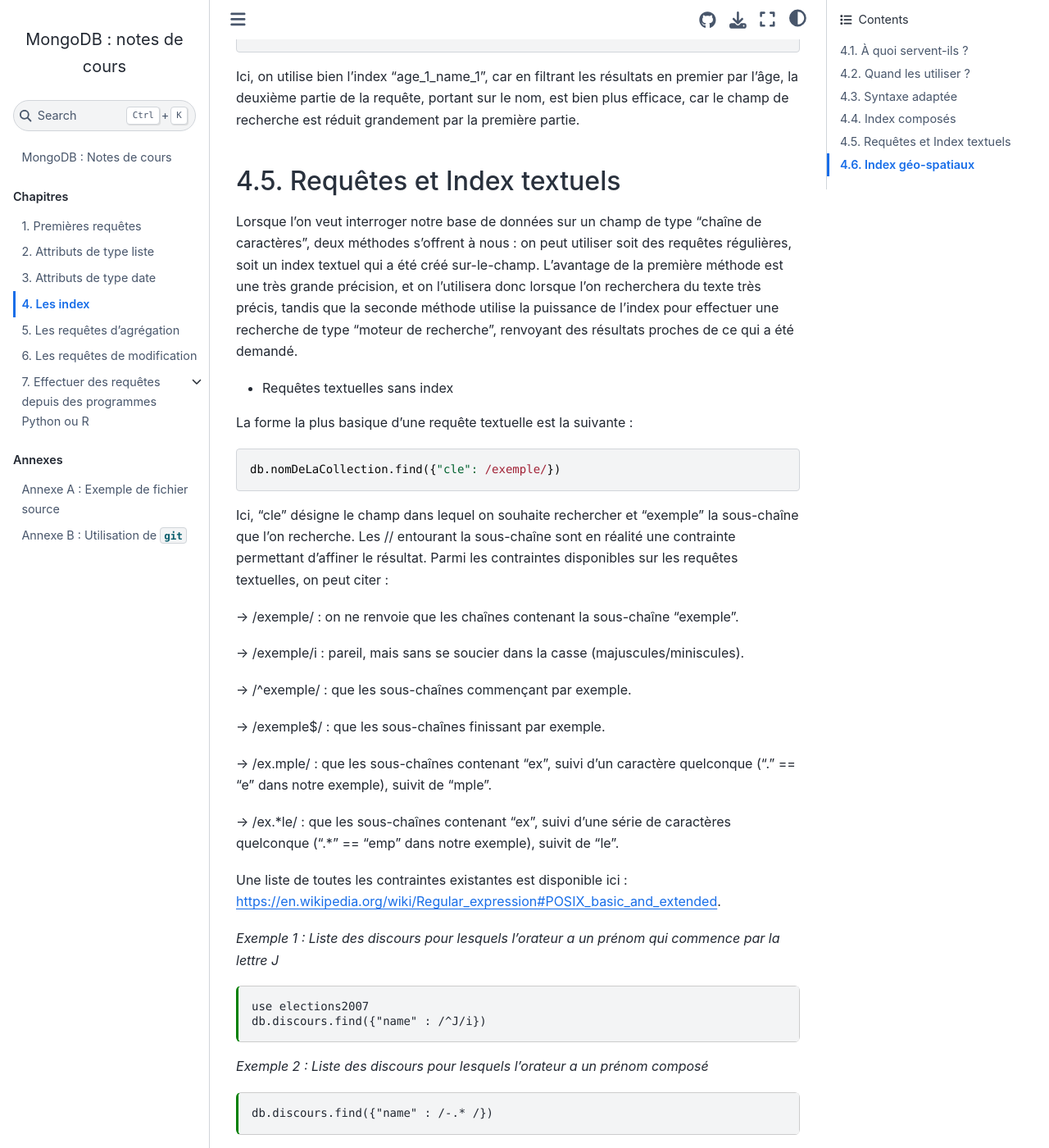
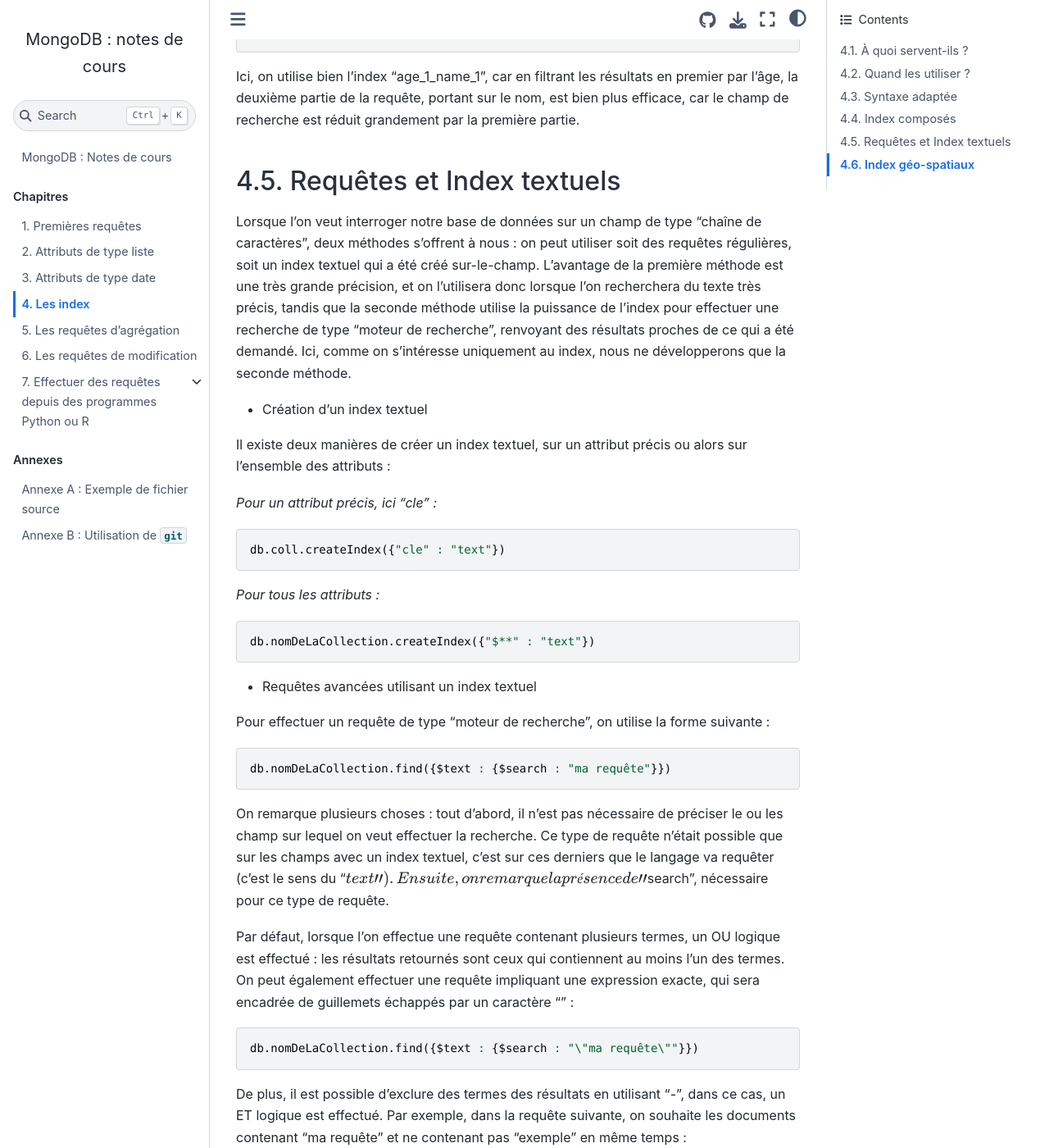
Before and after one commit to rtavenar/mongo_book, a Jupyter Book: the page built from content/04_index.md, in a window 1280 px wide and 1400 px high, scrolled down 3316 px. Shown: the whole window at 82% size. Built offline with Jupyter Book 1.0.4 settings and Sphinx 7.4.7 and the Sphinx Book theme 1.1.4, drawn with Linux system fonts in a browser that asks for light colours.

Commit message:
Update 04_index.md

````diff
--- a/content/04_index.md
+++ b/content/04_index.md
@@ -128,44 +128,8 @@ Ici, on utilise bien l'index "age_1_name_1", car en filtrant les résultats en p
 
 ## Requêtes et Index textuels
 
-Lorsque l'on veut interroger notre base de données sur un champ de type "chaîne de caractères", deux méthodes s'offrent à nous : on peut utiliser soit des requêtes régulières, soit un index textuel qui a été créé sur-le-champ. L'avantage de la première méthode est une très grande précision, et on l'utilisera donc lorsque l'on recherchera du texte très précis, tandis que la seconde méthode utilise la puissance de l'index pour effectuer une recherche de type "moteur de recherche", renvoyant des résultats proches de ce qui a été demandé.
+Lorsque l'on veut interroger notre base de données sur un champ de type "chaîne de caractères", deux méthodes s'offrent à nous : on peut utiliser soit des requêtes régulières, soit un index textuel qui a été créé sur-le-champ. L'avantage de la première méthode est une très grande précision, et on l'utilisera donc lorsque l'on recherchera du texte très précis, tandis que la seconde méthode utilise la puissance de l'index pour effectuer une recherche de type "moteur de recherche", renvoyant des résultats proches de ce qui a été demandé. Ici, comme on s'intéresse uniquement au index, nous ne développerons que la seconde méthode.
 
-* Requêtes textuelles sans index
-
-La forme la plus basique d'une requête textuelle est la suivante :
-
-```javascript
-db.nomDeLaCollection.find({"cle": /exemple/})
-```
-
-Ici, "cle" désigne le champ dans lequel on souhaite rechercher et "exemple" la sous-chaîne que l'on recherche. Les // entourant la sous-chaîne sont en réalité une contrainte permettant d'affiner le résultat. Parmi les contraintes disponibles sur les requêtes textuelles, on peut citer :
-
--> /exemple/ : on ne renvoie que les chaînes contenant la sous-chaîne "exemple".
-
--> /exemple/i : pareil, mais sans se soucier dans la casse (majuscules/miniscules).
-
--> /^exemple/ : que les sous-chaînes commençant par exemple.
-
--> /exemple$/ : que les sous-chaînes finissant par exemple.
-
--> /ex.mple/ : que les sous-chaînes contenant "ex", suivi d'un caractère quelconque ("." == "e" dans notre exemple), suivit de "mple".
-
--> /ex.\*le/ : que les sous-chaînes contenant "ex", suivi d'une série de caractères quelconque (".\*" == "emp" dans notre exemple), suivit de "le".
-
-Une liste de toutes les contraintes existantes est disponible ici : https://en.wikipedia.org/wiki/Regular_expression#POSIX_basic_and_extended.
-
-_Exemple 1 : Liste des discours pour lesquels l’orateur a un prénom qui commence par la lettre J_
-
-```{code-cell}
-use elections2007
-db.discours.find({"name" : /^J/i})
-```
-
-_Exemple 2 : Liste des discours pour lesquels l’orateur a un prénom composé_
-
-```{code-cell}
-db.discours.find({"name" : /-.* /})
-```
 
 * Création d'un index textuel
 
````
